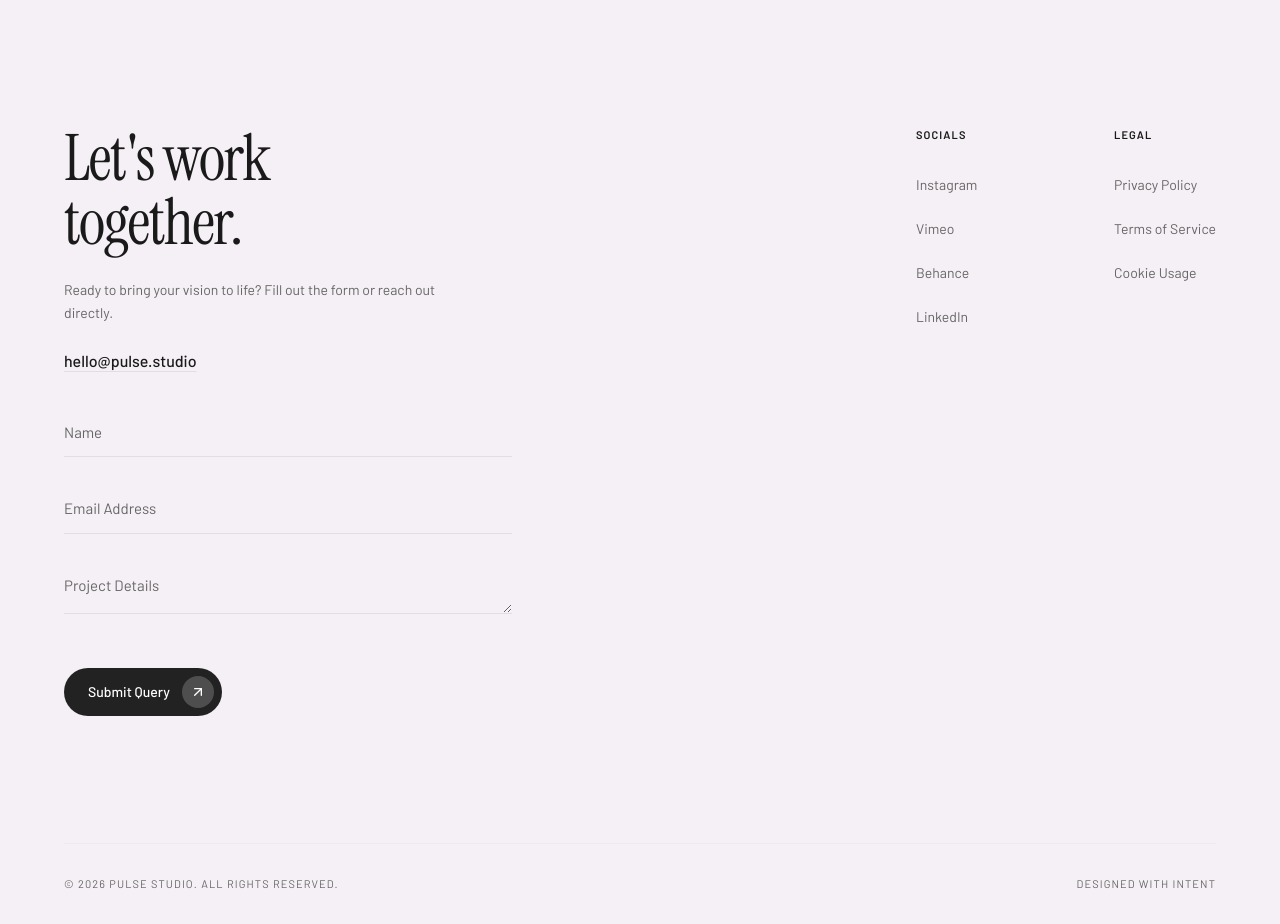
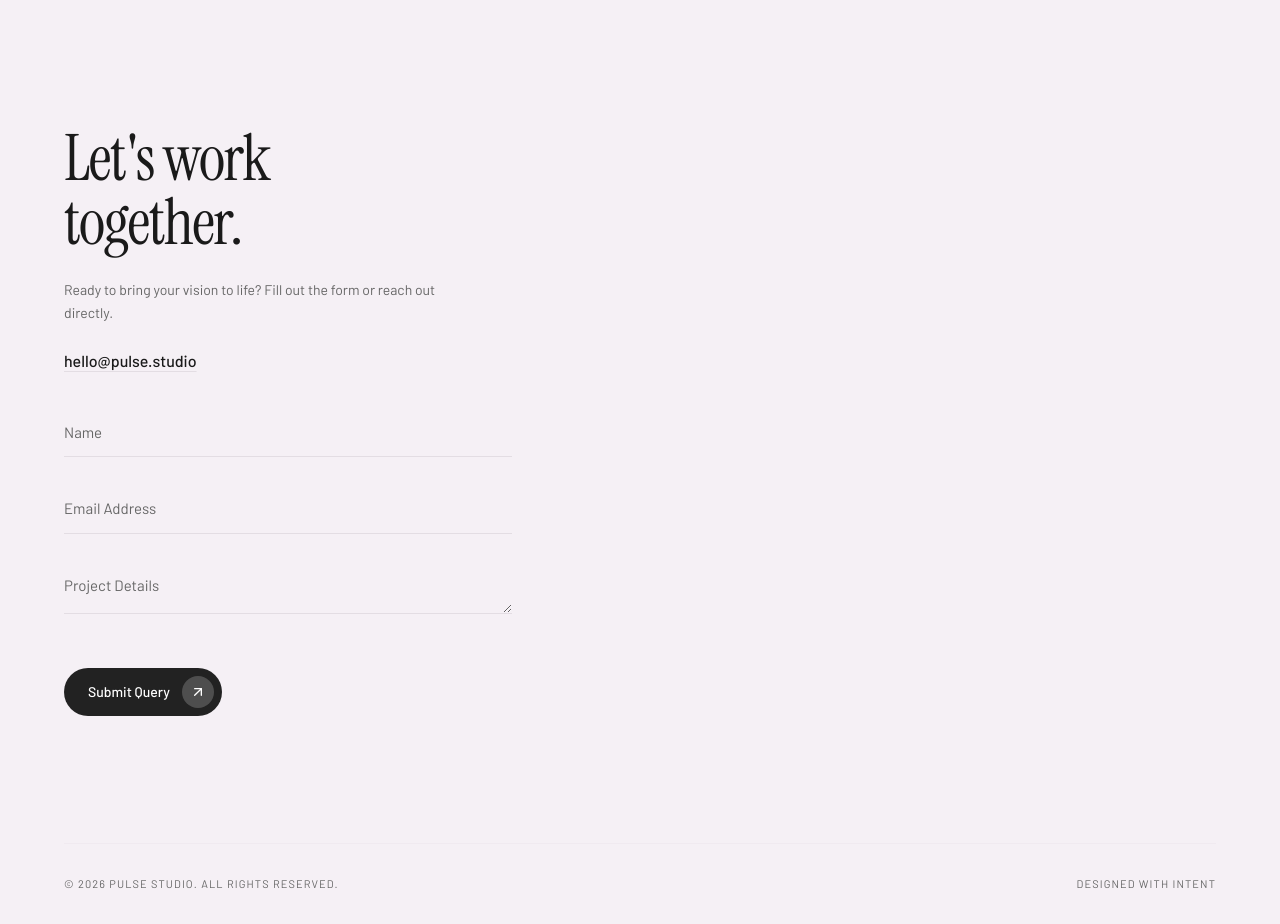
Before and after one commit to Resolviaai/Pulse, a React (Vite) app: page / in a window 1280 px wide. Shown: the part 5480-6404 px from the top of the page. Built offline with nearby package versions, Linux system fonts and the light colour scheme.

Commit message:
Remove footer social and legal links

```diff
--- a/src/App.tsx
+++ b/src/App.tsx
@@ -144,7 +144,7 @@ function AnimatedWaveform() {
       const totalWidth = numBars * barWidth + (numBars - 1) * actualGap;
       const offsetX = width > 0 ? (width - totalWidth) / 2 : 0;
 
-      const rects = Array.from(svg.querySelectorAll("rect"));
+      const rects = Array.from(svg.querySelectorAll("rect")) as SVGRectElement[];
       let hoverIndex: number | null = null;
 
       if (hoverXRef.current !== null) {
@@ -1186,21 +1186,6 @@ export default function App() {
               </form>
             </div>
 
-            <div className="reveal-target reveal-slide-up grid grid-cols-2 gap-16 lg:gap-24 text-sm w-full lg:w-auto" style={{ transitionDelay: '200ms' }}>
-              <div className="flex flex-col gap-6">
-                <span className="text-foreground uppercase tracking-widest text-[11px] font-semibold mb-2">Socials</span>
-                <a href="#" className="hover:text-foreground text-muted-foreground transition-colors">Instagram</a>
-                <a href="#" className="hover:text-foreground text-muted-foreground transition-colors">Vimeo</a>
-                <a href="#" className="hover:text-foreground text-muted-foreground transition-colors">Behance</a>
-                <a href="#" className="hover:text-foreground text-muted-foreground transition-colors">LinkedIn</a>
-              </div>
-              <div className="flex flex-col gap-6">
-                <span className="text-foreground uppercase tracking-widest text-[11px] font-semibold mb-2">Legal</span>
-                <a href="#" className="hover:text-foreground text-muted-foreground transition-colors">Privacy Policy</a>
-                <a href="#" className="hover:text-foreground text-muted-foreground transition-colors">Terms of Service</a>
-                <a href="#" className="hover:text-foreground text-muted-foreground transition-colors">Cookie Usage</a>
-              </div>
-            </div>
           </div>
 
           <div className="reveal-target reveal-slide-up max-w-7xl mx-auto mt-32 pt-8 border-t border-border/30 flex flex-col md:flex-row justify-between items-center text-[11px] uppercase tracking-widest text-muted-foreground gap-4" style={{ transitionDelay: '300ms' }}>
```
Also changed, not shown: 2 other files (tests, documents, lock files or other folders).
